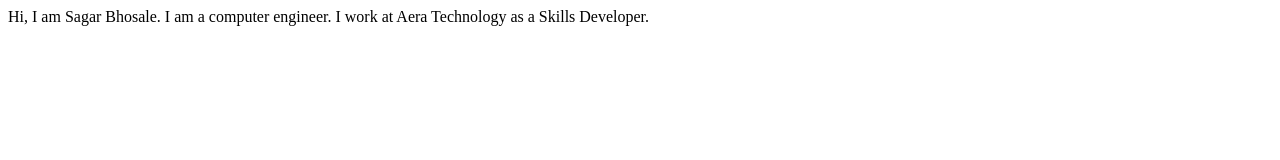
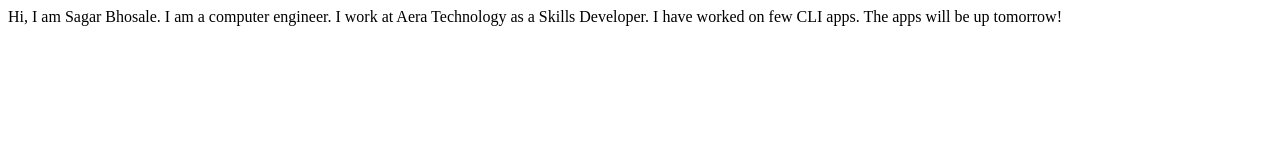
Before and after one commit to Sagar310/sagarbhosale-portfolio, a plain HTML site: page index.html in a window 1280 px wide. Drawn offline with Linux system fonts and the light colour scheme.

Commit message:
feat: update details
Updated details of the project

```diff
--- a/index.html
+++ b/index.html
@@ -10,5 +10,7 @@
     Hi,
     I am Sagar Bhosale. I am a computer engineer.
     I work at Aera Technology as a Skills Developer.
+
+    I have worked on few CLI apps. The apps will be up tomorrow!
 </body>
 </html>
```
